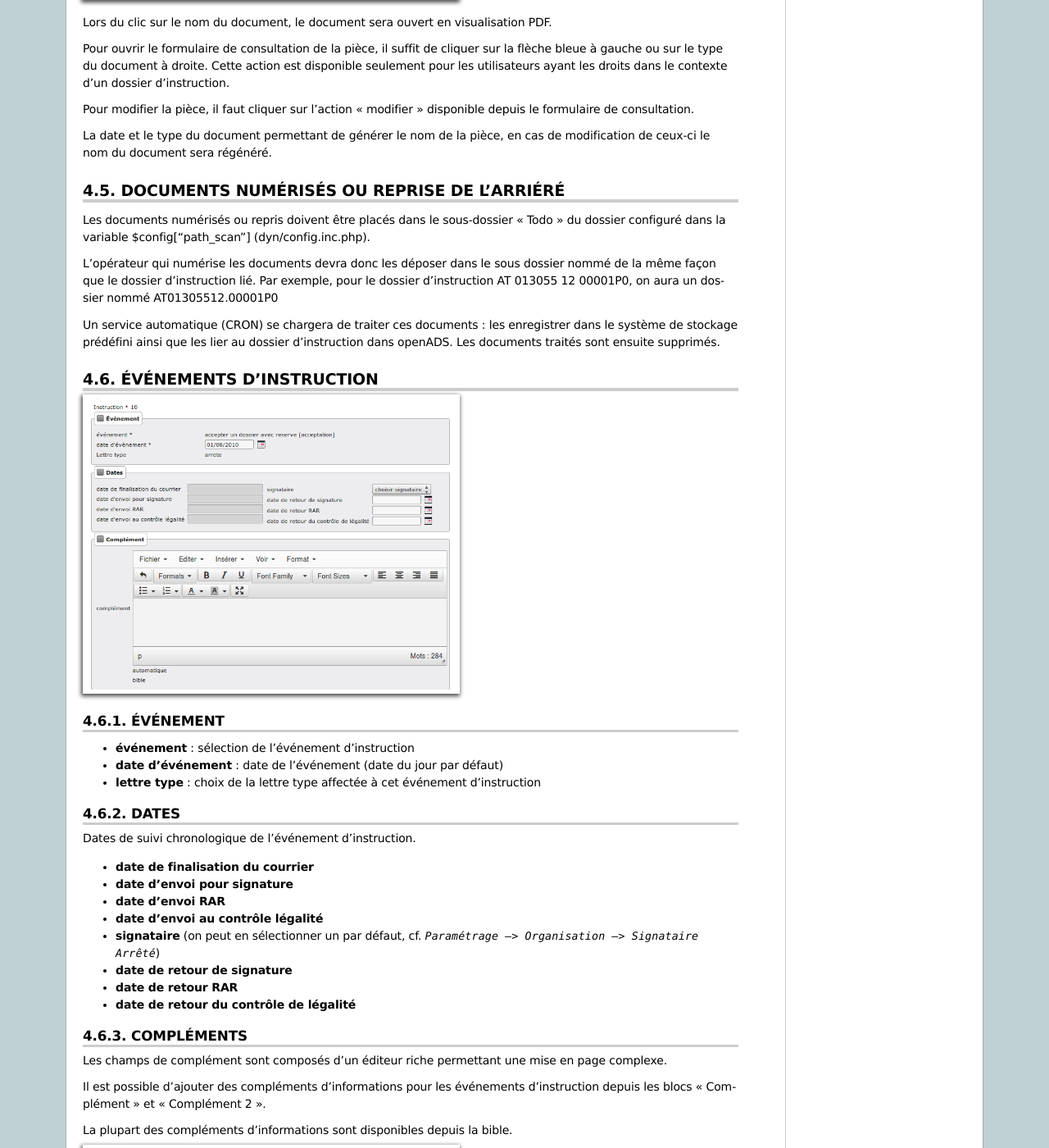
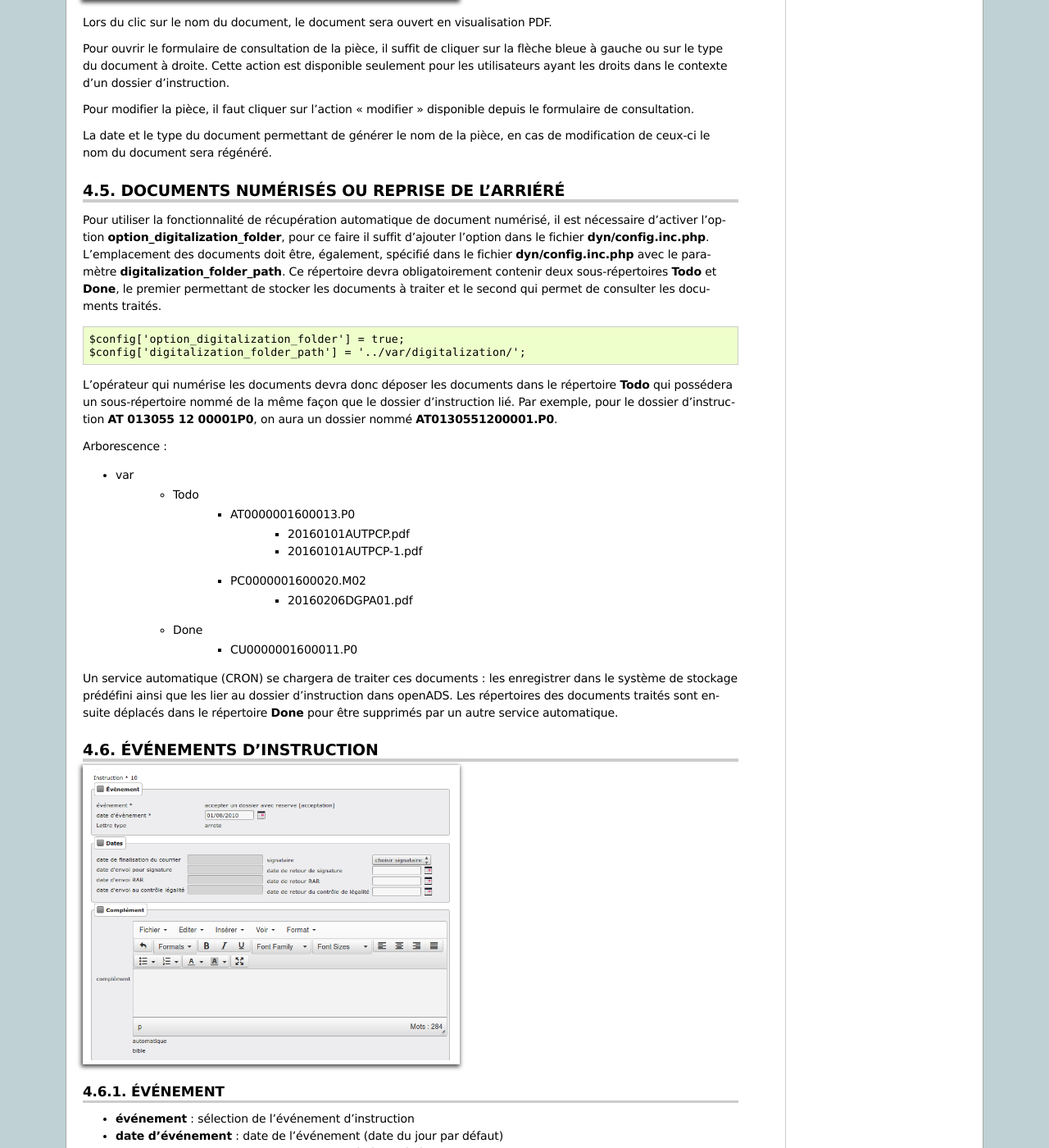
Before and after one commit to mpavaux/openads-documentation, a Sphinx documentation site: the page built from source/manuel_utilisateur/instruction.rst, in a window 1280 px wide and 1400 px high, scrolled down 2470 px. Shown: the whole window at 82% size. Built offline with Sphinx 7.4.7, drawn with Linux system fonts in a browser that asks for light colours.

Commit message:
* Modification de la documentation concernant les documents numérisés.

```diff
--- a/source/manuel_utilisateur/instruction.rst
+++ b/source/manuel_utilisateur/instruction.rst
@@ -126,17 +126,30 @@
 Documents numérisés ou reprise de l'arriéré
 ===========================================
 
-Les documents numérisés ou repris doivent être placés dans le sous-dossier "Todo"
-du dossier configuré dans la variable $config['path_scan'] (dyn/config.inc.php).
+Pour utiliser la fonctionnalité de récupération automatique de document numérisé, il est nécessaire d'activer l'option **option_digitalization_folder**, pour ce faire il suffit d'ajouter l'option dans le fichier **dyn/config.inc.php**.
+L'emplacement des documents doit être, également, spécifié dans le fichier **dyn/config.inc.php** avec le paramètre **digitalization_folder_path**. Ce répertoire devra obligatoirement contenir deux sous-répertoires **Todo** et **Done**, le premier permettant de stocker les documents à traiter et le second qui permet de consulter les documents traités.
 
-L'opérateur qui numérise les documents devra donc les déposer dans le sous dossier
-nommé de la même façon que le dossier d'instruction lié. Par exemple, pour le
-dossier d'instruction AT 013055 12 00001P0, on aura un dossier nommé
-AT01305512.00001P0
+.. code-block:: php
 
-Un service automatique (CRON) se chargera de traiter ces documents : les enregistrer
-dans le système de stockage prédéfini ainsi que les lier au dossier d'instruction
-dans openADS. Les documents traités sont ensuite supprimés.
+    $config['option_digitalization_folder'] = true;
+    $config['digitalization_folder_path'] = '../var/digitalization/';
+
+L'opérateur qui numérise les documents devra donc déposer les documents dans le répertoire **Todo** qui possédera un sous-répertoire nommé de la même façon que le dossier d'instruction lié. Par exemple, pour le dossier d'instruction **AT 013055 12 00001P0**, on aura un dossier nommé **AT0130551200001.P0**.
+
+Arborescence :
+
+* var
+    * Todo
+        * AT0000001600013.P0
+            * 20160101AUTPCP.pdf
+            * 20160101AUTPCP-1.pdf
+        * PC0000001600020.M02
+            * 20160206DGPA01.pdf
+    * Done
+        * CU0000001600011.P0
+
+Un service automatique (CRON) se chargera de traiter ces documents : les enregistrer dans le système de stockage prédéfini ainsi que les lier au dossier d'instruction dans openADS.
+Les répertoires des documents traités sont ensuite déplacés dans le répertoire **Done** pour être supprimés par un autre service automatique.
 
 ========================
 Événements d'instruction
```
